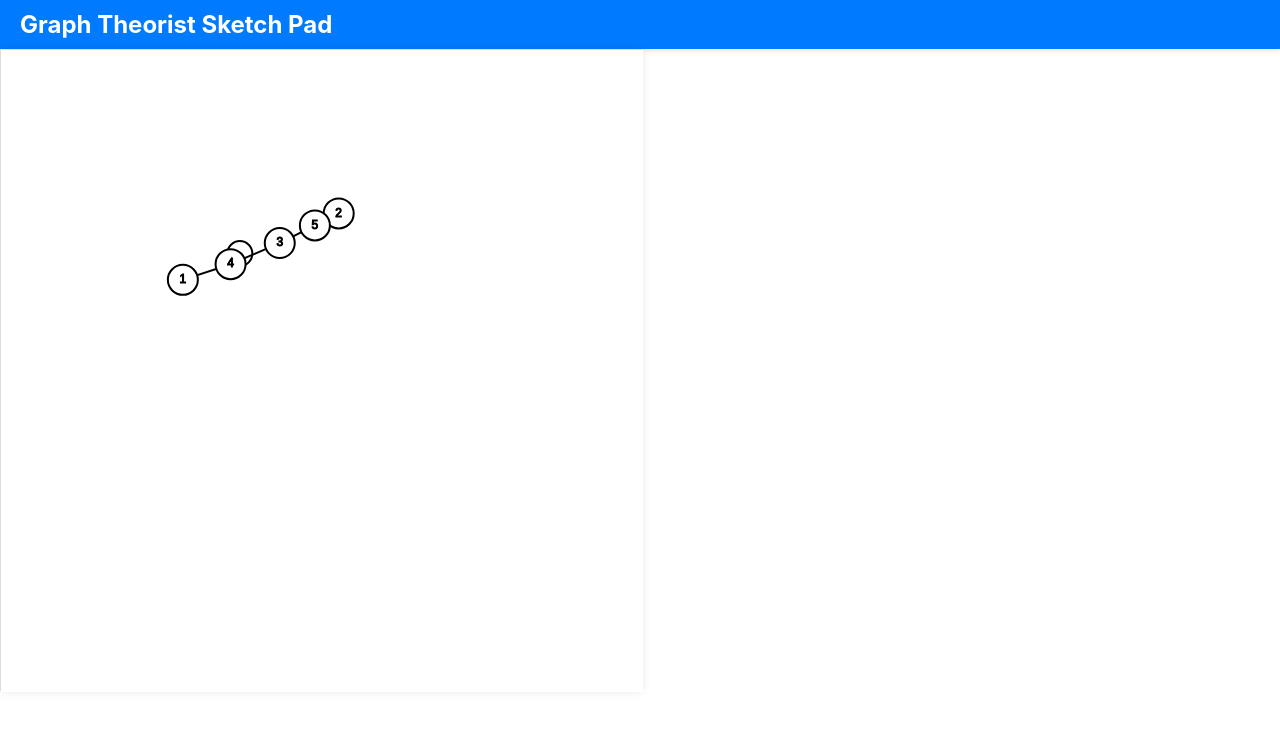
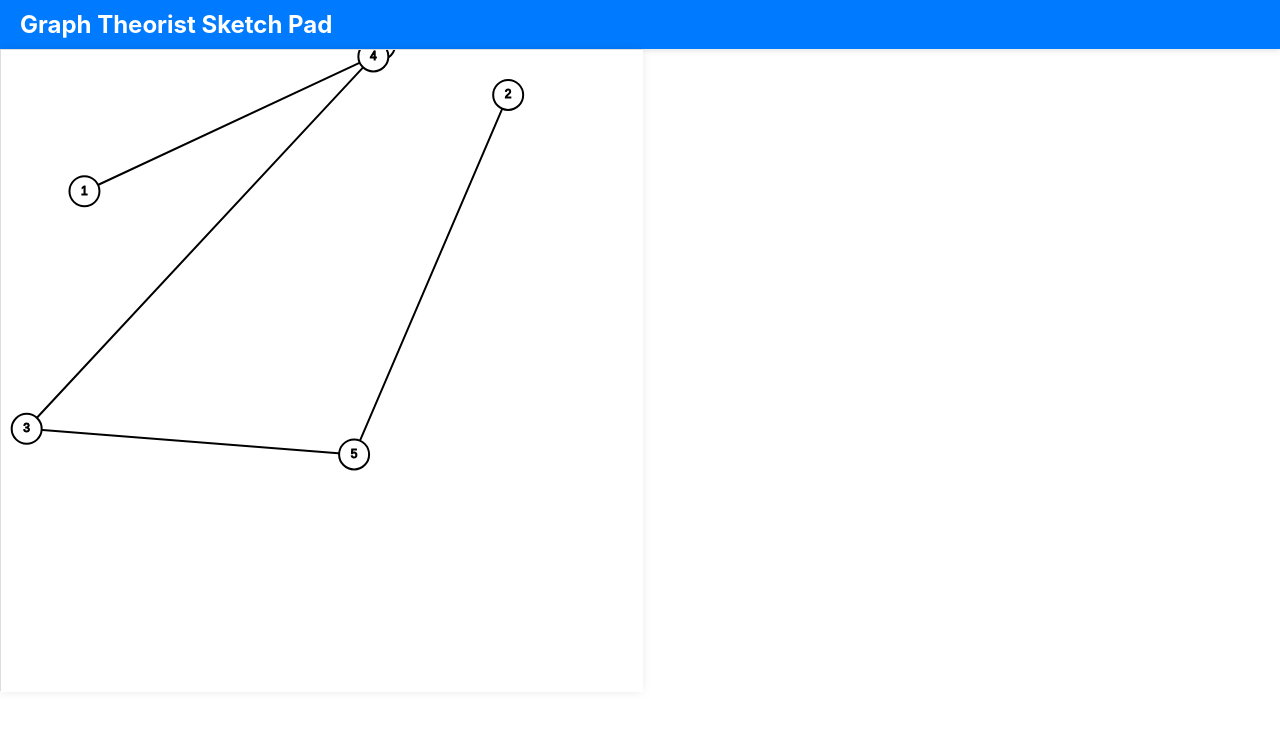
Before and after one commit to SamStan4/graph-theorist-sketch-pad, a React (Create React App) app in the folder client/: page / in a window 1280 px wide. Shown: the top 730 px of the page. Built offline with nearby package versions, Linux system fonts and the light colour scheme.

Commit message:
physics working great

```diff
--- a/client/src/componets/GraphCanvas.js
+++ b/client/src/componets/GraphCanvas.js
@@ -17,7 +17,11 @@ const GraphCanvas = ({graph, showBridges, showMST, applyPhysics, sideLength}) =>
     const vertexList = graph.getVertexList();
     const loopingEdgeVertexList = graph.getLoopingEdgeVertexList();
     const nonLoopingEdgeVertexList = graph.getNonLoopEdgeVertexList();
+    const bridgeEdgeVertexList = null;
+    const MSTEdgeVertexList = null;
+
     let draggedVertex = null;
+
     const sketch = (p) => {
       p.setup = () => {
         const canvas = p.createCanvas(canvasRef.current.offsetWidth, canvasRef.current.offsetHeight);
@@ -105,7 +109,6 @@ const GraphCanvas = ({graph, showBridges, showMST, applyPhysics, sideLength}) =>
           draggedVertex.setXScale(newX, p.width);
           draggedVertex.setYScale(newY, p.height);
         }
-        graph.printVertices();
       }
     }
     const p5Instance = new p5(sketch);
--- a/client/src/logic/Graph.js
+++ b/client/src/logic/Graph.js
@@ -218,7 +218,18 @@ export default class Graph {
         });
     }
 
-    applyPhysics(gridWidth, gridHeight, draggingVertex = null, iterations = 100, k = 50, damping = 0.005) {
+    /**
+     * Applies a single frame of physics to the graph.
+     * @param { number } gridWidth
+     * @param { number } gridHeight
+     * @param { number } draggingVertex
+     * @returns
+     */
+    applyPhysics(gridWidth, gridHeight, draggingVertex = null) {
+        const k = 50;
+        const damping = 0.01;
+        const wallForceMultiplier = 10000; // fuck them walls
+        const minDistance = Math.min(gridWidth, gridHeight) / 3;
 
         if (gridHeight === 0 || gridWidth === 0) {
             return;
@@ -246,10 +257,18 @@ export default class Graph {
                 const dx = p2.x - p1.x;
                 const dy = p2.y - p1.y;
                 const distance = Math.sqrt((dx * dx) + (dy * dy));
+
+                if (distance < minDistance) {
+                    const adjustmentFactor = (minDistance - distance) / distance;
+                    forces.get(v1).x -= (dx * adjustmentFactor * adjustmentFactor);
+                    forces.get(v1).y -= (dy * adjustmentFactor * adjustmentFactor);
+                    continue;
+                }
+
                 const repulsiveForce = k * k / distance;
 
                 forces.get(v1).x -= (dx / distance) * repulsiveForce;
-                forces.get(v2).y -= (dy / distance) * repulsiveForce;
+                forces.get(v1).y -= (dy / distance) * repulsiveForce;
             }
         }
 
@@ -258,7 +277,7 @@ export default class Graph {
                 const p1 = positions.get(v1);
                 const p2 = positions.get(v2);
                 const dx = p2.x - p1.x;
-                const dy = p2.y - p1.x;
+                const dy = p2.y - p1.y;
                 const distance = Math.sqrt((dx * dx) + (dy * dy));
                 const attractiveForce = (distance * distance) / k;
 
@@ -267,6 +286,29 @@ export default class Graph {
                 forces.get(v2).x -= (dx / distance) * attractiveForce;
                 forces.get(v2).y -= (dy / distance) * attractiveForce;
             }
+        }
+
+        for (const [vertexName, position] of positions.entries()) {
+            const force = forces.get(vertexName);
+
+            let distance = 0;
+            let wallForce = 0;
+
+            distance = Math.max(1, position.x);
+            wallForce = wallForceMultiplier / distance
+            force.x += wallForce;
+
+            distance = Math.max(1, gridWidth - position.x);
+            wallForce = wallForceMultiplier / distance
+            force.x -= wallForce;
+
+            distance = Math.max(1, position.y);
+            wallForce = wallForceMultiplier / distance;
+            force.y += wallForce;
+
+            distance = Math.max(1, gridHeight - position.y);
+            wallForce = wallForceMultiplier / distance;
+            force.y -= wallForce;
         }
 
         for (const [vertexName, force] of forces.entries()) {
--- a/client/src/pages/GraphEditPage.js
+++ b/client/src/pages/GraphEditPage.js
@@ -7,7 +7,7 @@ const GraphEditPage = () => {
   const [graph, setGraph] = useState(makeRandomGraph());
   const [showBridges, setShowBridges] = useState(false);
   const [showMST, setShowMST] = useState(false);
-  const [applyPhysics, setApplyPhysics] = useState(true);
+  const [applyPhysics, setApplyPhysics] = useState(false);
   const [viewportSize, setViewportSize] = useState(0);
 
   useEffect(() => {
```
